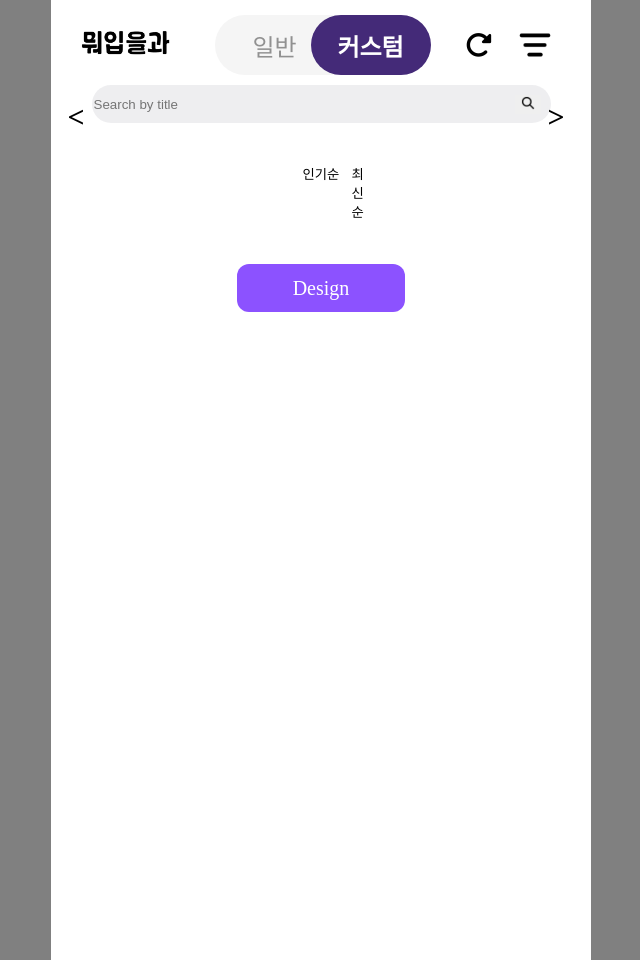
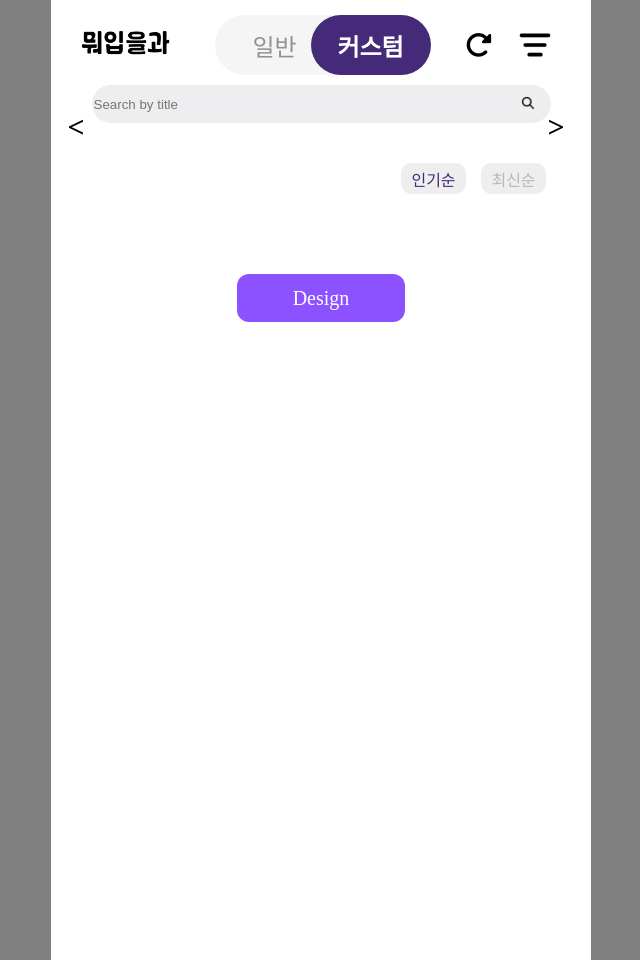
Before and after one commit to sem201/2024-simba-2-21, a Django app: page /custom/ in a window 1280 px wide. Shown: the whole page, without its empty margins (319-959 px from the left). Run offline with Django 5.2, Linux system fonts and the light colour scheme; data that the repository does not hold is empty; some libraries are stand-ins or nearby versions; some web fonts are replaced.

Commit message:
fix : 캡처 버튼 수정/인기순 최신순 정렬

```diff
--- a/simbathonproject/main/templates/design/designpage.html
+++ b/simbathonproject/main/templates/design/designpage.html
@@ -20,6 +20,7 @@
 </head>
 <body>
     <div id="main_container">
+        <div id='sample'></div>
         <div id="top_bar">
             <a href='/main/'><img src = "{% static 'assets/icons/home.png' %}" class='nothing' id='home'/></a>
             <p align='center' id="title">과잠 디자인하기</p>
@@ -27,12 +28,12 @@
         </div>
 
         <div id="top-container">
-            <div id='sample'></div>
             <img id="selected_image" src="" alt="Selected Image"/>
         </div>
 
         <p id="toggle_instruction" align="center">* 디자인을 다운로드해야 커스텀에 업로드가 가능합니다 *</p>
         <div id="bottom-container">
+
             <button id="add-text-button">
                 <img src={% static "assets/icons/text_icon.png" %} width="40px"/>
             </button>
--- a/simbathonproject/main/templates/main/custompage.html
+++ b/simbathonproject/main/templates/main/custompage.html
@@ -74,4 +74,21 @@
     <script src="{% static 'js/main/custompage.js' %}"></script>
     <script src="https://kit.fontawesome.com/e18eac0141.js" crossorigin="anonymous"></script>
 </body>
+<script>
+    document.addEventListener("DOMContentLoaded", function() {
+        const urlParams = new URLSearchParams(window.location.search);
+        const sortParam = urlParams.get('sort');
+
+        const sortLikesBtn = document.getElementById('sort_likes_btn');
+        const sortNewestBtn = document.getElementById('sort_newest_btn');
+
+        if (sortParam === 'newest') {
+            sortNewestBtn.classList.add('active');
+            sortLikesBtn.classList.add('inactive');
+        } else {
+            sortLikesBtn.classList.add('active');
+            sortNewestBtn.classList.add('inactive');
+        }
+    });
+</script>
 </html>
--- a/simbathonproject/simbathonproject/static/css/design/designpage.css
+++ b/simbathonproject/simbathonproject/static/css/design/designpage.css
@@ -11,6 +11,7 @@ body {
     background-color: white;
     width: 540px;
     height: 960px;
+    position: relative;
 
 }
 button{
@@ -56,7 +57,6 @@ p {
 
 }
 #top-container {
-    position: relative;
     width: 100%;
     height: 60%;
     display: flex;
@@ -71,7 +71,7 @@ p {
 #sample{
     z-index: -10;
     position: absolute;
-    top:0%;
+    top:14.5%;
     width:540px;
     height: 577px;
     background-color: rgba(0, 0, 0, 0.6);
@@ -95,6 +95,7 @@ p {
     margin-top: 30px;
     align-items: flex-start;
     justify-content: space-evenly;
+    position: relative;
 }
 
 #bottom-container2{
@@ -139,6 +140,7 @@ p {
     cursor: pointer;
 }
 
+
 #text-input{
     border:none;
     border-radius: 10px;
--- a/simbathonproject/simbathonproject/static/css/main/custom_page.css
+++ b/simbathonproject/simbathonproject/static/css/main/custom_page.css
@@ -370,17 +370,36 @@ button{
 
 /*//////인기순 최신순 위치 정렬///////*/
 #sort_buttons{
-    position: relative;
+    display:flex;
+    width:450px;
+    justify-content: flex-end;
+    align-items: flex-end;
+    gap:15px;
 }
 .sort_btn{
-    background-color: #fff;
+    background-color: rgba(238, 238, 239, 1);
     border:0;
     font-family: "Pretendard Variable";
+    width: 65px;
+    height: 31px;
+    font-size: 16px;
+    font-weight: 400;
+    border-radius: 10px;
 }
-#sort_like_btn{
-    position:absolute;
+#sort_likes_btn{
+    text-wrap: nowrap;
+    color:rgba(68, 42, 120, 1);
 }
 
 #sort_newest_btn{
-    position:absolute;
+    text-wrap: nowrap;
+    color:rgba(184, 184, 184, 1);
 }
+
+.active {
+    color: rgba(68, 42, 120, 1) !important;
+}
+
+.inactive {
+    color: rgba(184, 184, 184, 1) !important;
+}
```
Also changed, not shown: simbathonproject/simbathonproject/static/js/design/designpage.js (+11 -7 lines). Lines whose indentation alone changed are shown as unchanged.
